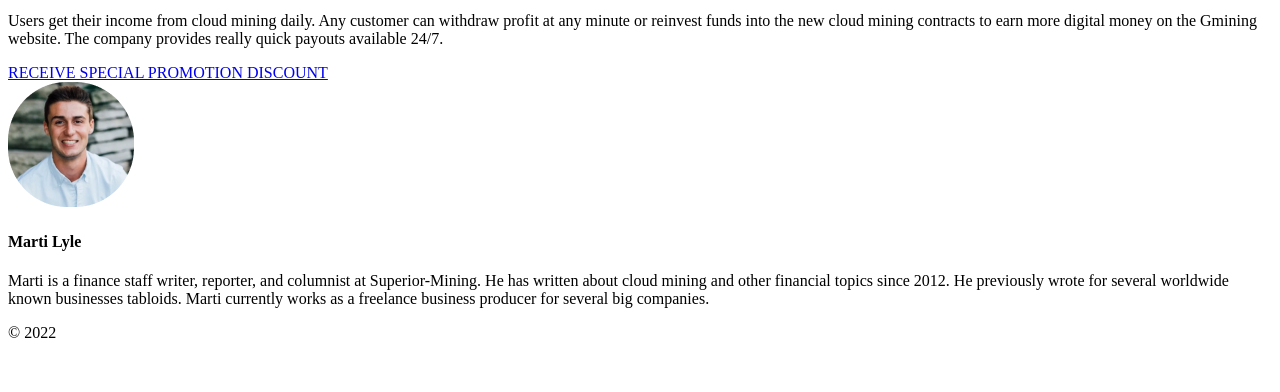
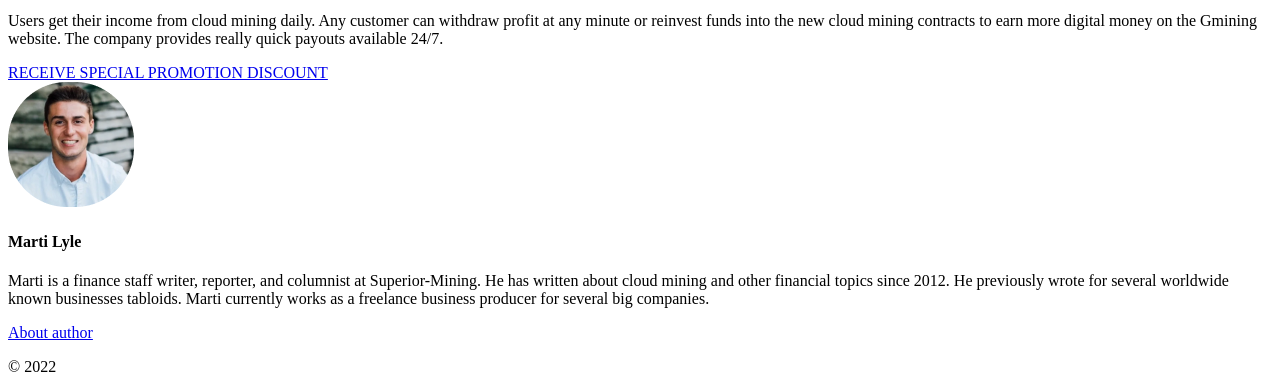
Before and after one commit to iIronside/superiormining, a Yii app: template frontend/views/review/gmining.php in a window 1280 px wide. Shown: the part 665-1057 px from the top of the page. Before the commit the page ends 1003 px from the top, so only its background shows below. Run offline with PHP 8.4 and a stand-in for Yii, Linux system fonts and the light colour scheme; the template is opened without the code that fills it, so the values that code supplies are empty; some libraries are stand-ins or nearby versions.

Commit message:
add link to author

```diff
--- a/frontend/views/review/ecos.php
+++ b/frontend/views/review/ecos.php
@@ -90,7 +90,9 @@
 
             <div class="brokerPage__reviews">
                         <div class="brokerPage__reviewsItem reviewItem">
+                            <a href="/superiormining/user">
                                 <img class="reviewItem__avatar" src="../media/images/reviewAvatar.png" alt="">
+                            </a>
                             <div class="reviewItem__text">
                                 <h4 class="reviewItem__name">
                                     Marti Lyle
@@ -100,6 +102,9 @@
                                     several worldwide known businesses tabloids. Marti currently works as a freelance business
                                     producer for several big companies.
                                 </p>
+                                <div class="brokerItem__review">
+                                    <a a href="/superiormining/user">About author</a>
+                                </div>
                             </div>
                         </div>
                     </div>
--- a/frontend/views/review/gmining.php
+++ b/frontend/views/review/gmining.php
@@ -85,7 +85,9 @@
 
         <div class="brokerPage__reviews">
             <div class="brokerPage__reviewsItem reviewItem">
-                <img class="reviewItem__avatar" src="../media/images/reviewAvatar.png" alt="">
+                <a href="/superiormining/user">
+                    <img class="reviewItem__avatar" src="../media/images/reviewAvatar.png" alt="">
+                </a>
                 <div class="reviewItem__text">
                     <h4 class="reviewItem__name">
                         Marti Lyle
@@ -95,6 +97,9 @@
                         several worldwide known businesses tabloids. Marti currently works as a freelance business
                         producer for several big companies.
                     </p>
+                    <div class="brokerItem__review">
+                        <a a href="/superiormining/user">About author</a>
+                    </div>
                 </div>
             </div>
         </div>
```
Also changed, not shown: frontend/views/review/hashShiny.php (+6 -1 lines), frontend/views/review/iqMining.php (+6 -1 lines), frontend/views/review/letMeCloud.php (+6 -1 lines). Lines whose indentation alone changed are shown as unchanged.
